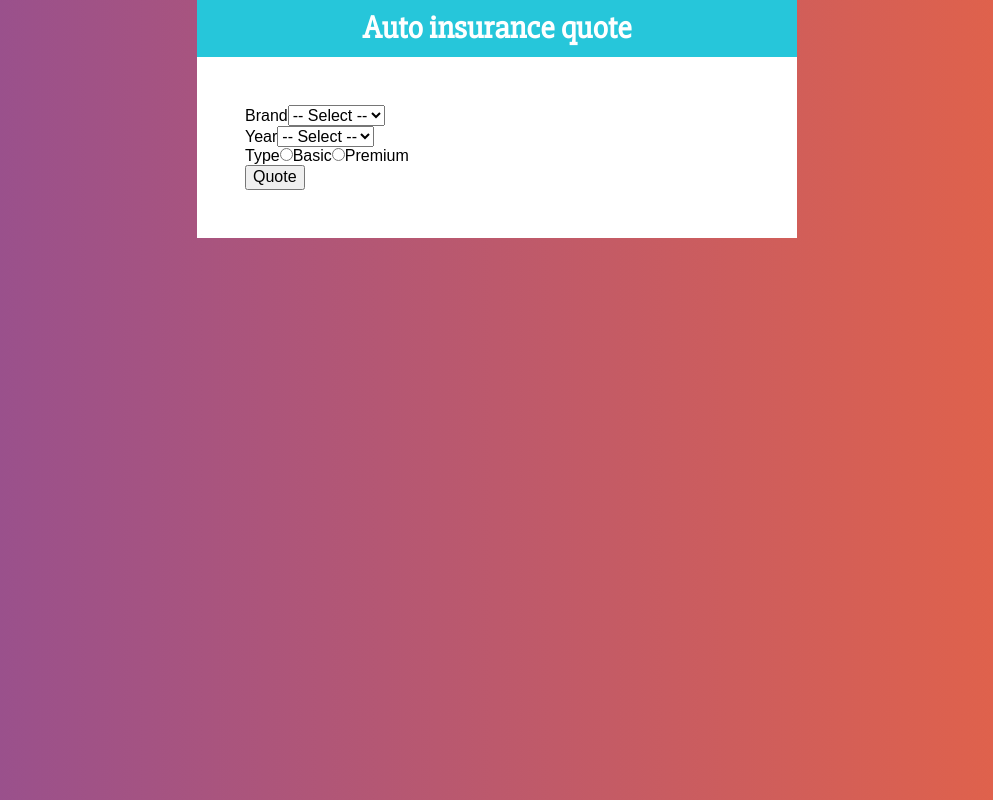
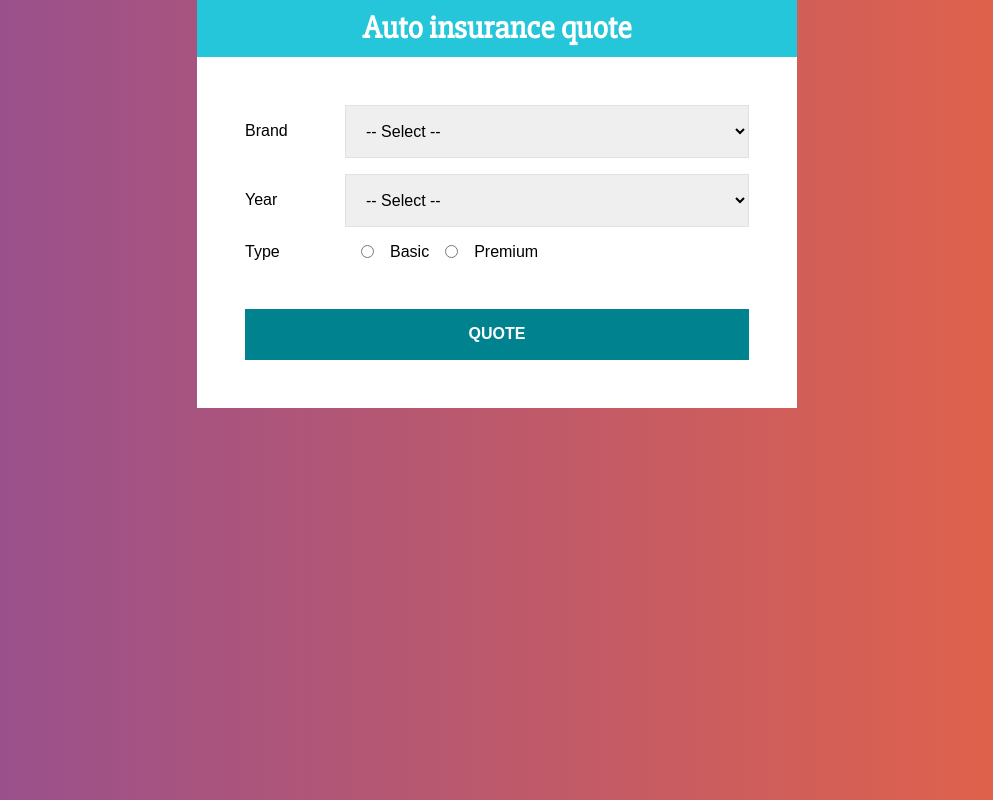
Before and after one commit to Erick-SN/AutoinsuranceQuote, a React (Create React App) app: page / in a window 1280 px wide. Shown: the whole page, without its empty margins (143-1136 px from the left). Built offline with nearby package versions, Linux system fonts and the light colour scheme.

Commit message:
stylizing form with styled components

```diff
--- a/src/components/Form.jsx
+++ b/src/components/Form.jsx
@@ -1,21 +1,67 @@
-import React from 'react';
+import React, { useState } from 'react';
+import styled from '@emotion/styled';
+
+const Input = styled.div`
+  display: flex;
+  margin-bottom: 1rem;
+  align-items: center;
+`;
+
+const Label = styled.label`
+  flex: 0 0 100px;
+`;
+
+const Select = styled.select`
+  display: block;
+  width: 100%;
+  padding: 1rem;
+  border: 1px solid #e1e1e1;
+  --webkit-appearance: none;
+`;
+
+const InputRadio = styled.input`
+  margin: 0 1rem;
+`;
+
+const Button = styled.button`
+  background-color: #00838f;
+  font-size: 16px;
+  width: 100%;
+  padding: 1rem;
+  color: #fff;
+  text-transform: uppercase;
+  font-weight: bold;
+  border: none;
+  transition: background-color 0.3s ease;
+  margin-top: 2rem;
+  &:hover {
+    background-color: #26c6da;
+    cursor: pointer;
+  }
+`;
 
 const Form = () => {
+  const [data, setData] = useState({
+    brand: '',
+    year: '',
+    type: '',
+  });
+  const { brand, year, type } = data;
   return (
     <>
       <form>
-        <div>
-          <label>Brand</label>
-          <select>
+        <Input>
+          <Label>Brand</Label>
+          <Select name='brand' value={brand}>
             <option value=''>-- Select --</option>
             <option value='american'>American</option>
             <option value='european'>Erupean</option>
             <option value='asian'>Asian</option>
-          </select>
-        </div>
-        <div>
-          <label>Year</label>
-          <select>
+          </Select>
+        </Input>
+        <Input>
+          <Label>Year</Label>
+          <Select name='year' value={year}>
             <option value=''>-- Select --</option>
             <option value='2021'>2021</option>
             <option value='2020'>2020</option>
@@ -27,16 +73,26 @@
             <option value='2014'>2014</option>
             <option value='2013'>2013</option>
             <option value='2012'>2012</option>
-          </select>
-        </div>
-        <div>
-          <label>Type</label>
-          <input type='radio' name='type' value='basic' />
+          </Select>
+        </Input>
+        <Input>
+          <Label>Type</Label>
+          <InputRadio
+            type='radio'
+            name='type'
+            value='basic'
+            checked={type === 'basic'}
+          />
           Basic
-          <input type='radio' name='type' value='premium' />
+          <InputRadio
+            type='radio'
+            name='type'
+            value='premium'
+            checked={type === 'premium'}
+          />
           Premium
-        </div>
-        <button type='button'>Quote</button>
+        </Input>
+        <Button type='button'>Quote</Button>
       </form>
     </>
   );
```
